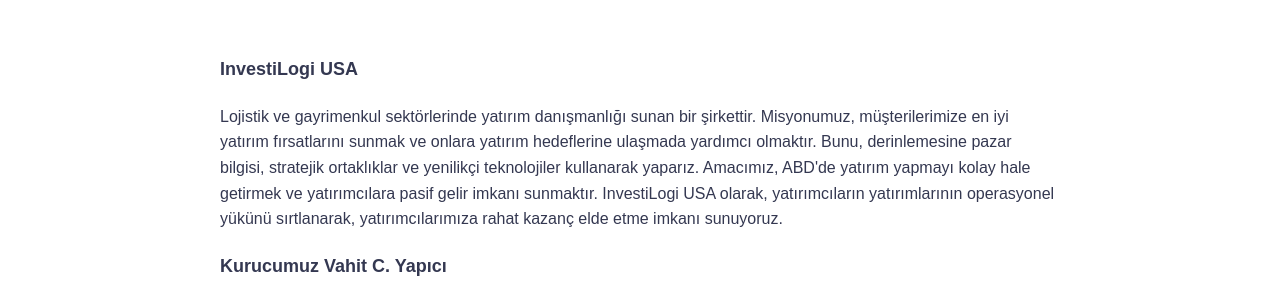
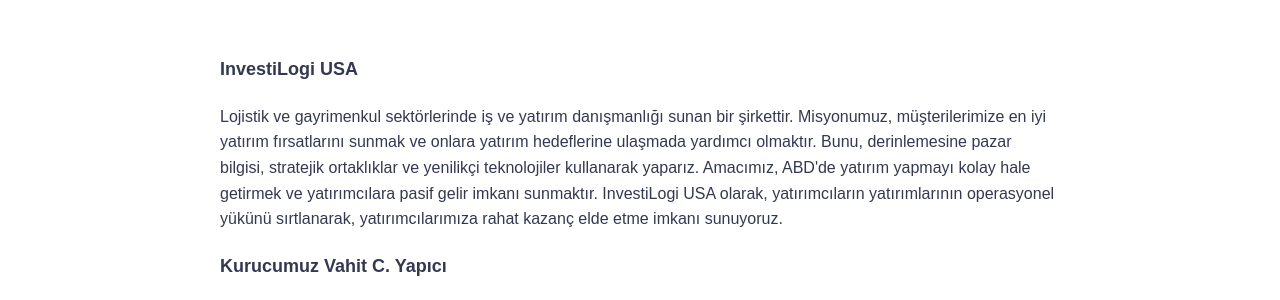
Before and after one commit to investmentiq/krembrule, a Jekyll site: the page built from about.md, in a window 1280 px wide. Shown: the part 265-565 px from the top of the page. Built offline with Jekyll 4.4.1, drawn with Linux system fonts in a browser that asks for light colours.

Commit message:
Update about.md

```diff
--- a/about.md
+++ b/about.md
@@ -7,7 +7,7 @@ permalink: /about/
 <div style="font-family: Arial, sans-serif; line-height: 1.6;">
 
 <p style="font-size: 18px; font-weight: bold;">InvestiLogi USA</p>
-<p>Lojistik ve gayrimenkul sektörlerinde yatırım danışmanlığı sunan bir şirkettir. Misyonumuz, müşterilerimize en iyi yatırım fırsatlarını sunmak ve onlara yatırım hedeflerine ulaşmada yardımcı olmaktır. Bunu, derinlemesine pazar bilgisi, stratejik ortaklıklar ve yenilikçi teknolojiler kullanarak yaparız. Amacımız, ABD'de yatırım yapmayı kolay hale getirmek ve yatırımcılara pasif gelir imkanı sunmaktır. InvestiLogi USA olarak, yatırımcıların yatırımlarının operasyonel yükünü sırtlanarak, yatırımcılarımıza rahat kazanç elde etme imkanı sunuyoruz.</p>
+<p>Lojistik ve gayrimenkul sektörlerinde iş ve yatırım danışmanlığı sunan bir şirkettir. Misyonumuz, müşterilerimize en iyi yatırım fırsatlarını sunmak ve onlara yatırım hedeflerine ulaşmada yardımcı olmaktır. Bunu, derinlemesine pazar bilgisi, stratejik ortaklıklar ve yenilikçi teknolojiler kullanarak yaparız. Amacımız, ABD'de yatırım yapmayı kolay hale getirmek ve yatırımcılara pasif gelir imkanı sunmaktır. InvestiLogi USA olarak, yatırımcıların yatırımlarının operasyonel yükünü sırtlanarak, yatırımcılarımıza rahat kazanç elde etme imkanı sunuyoruz.</p>
 
 <p style="font-size: 18px; font-weight: bold;">Kurucumuz Vahit C. Yapıcı</p>
 <p>İngiltere'deki University of Wolverhampton'dan İşletme ve İktisat alanında lisans, University of Westminster'dan ise İşletme Yönetimi alanında yüksek lisans derecesine sahiptir. Türkiye’de aile şirketi olan Elektromek A.Ş.'de yönetim kurulu üyeliği görevini üstlenmiş ve 2006 yılında ABD'nin Florida eyaletine yerleşerek Miami Offset şirketinde iş geliştirme yöneticisi olarak profesyonel hayatına devam etmiştir. Yine bu eyalette emlak lisansı alarak, Türkiye'de ailesi ile birlikte Cempay Emlak Danışmanlık şirketini faaliyete geçirmiştir. Bu şirket aracılığıyla Türkiye'de uluslararası gayrimenkul danışmanlığı yaparak, özellikle Miami, New York ve Las Vegas gibi şehirlerdeki inşaat projelerini Türkiye'de pazarlamıştır. Emlak dışında finans sektörüne olan ilgisi, risk analizi ve yönetimi konusunda gelişimine katkı sağlamıştır. ABD'de lojistik sektöründeki yatırım geliştirme potansiyelini göz önünde bulundurarak, bu sektörde de stratejik ortaklıklar kurmuş ve bu sektörde önemli bir oyuncu olan Melton Truck Lines şirketinde deneyim kazanmıştır.</p>
```
